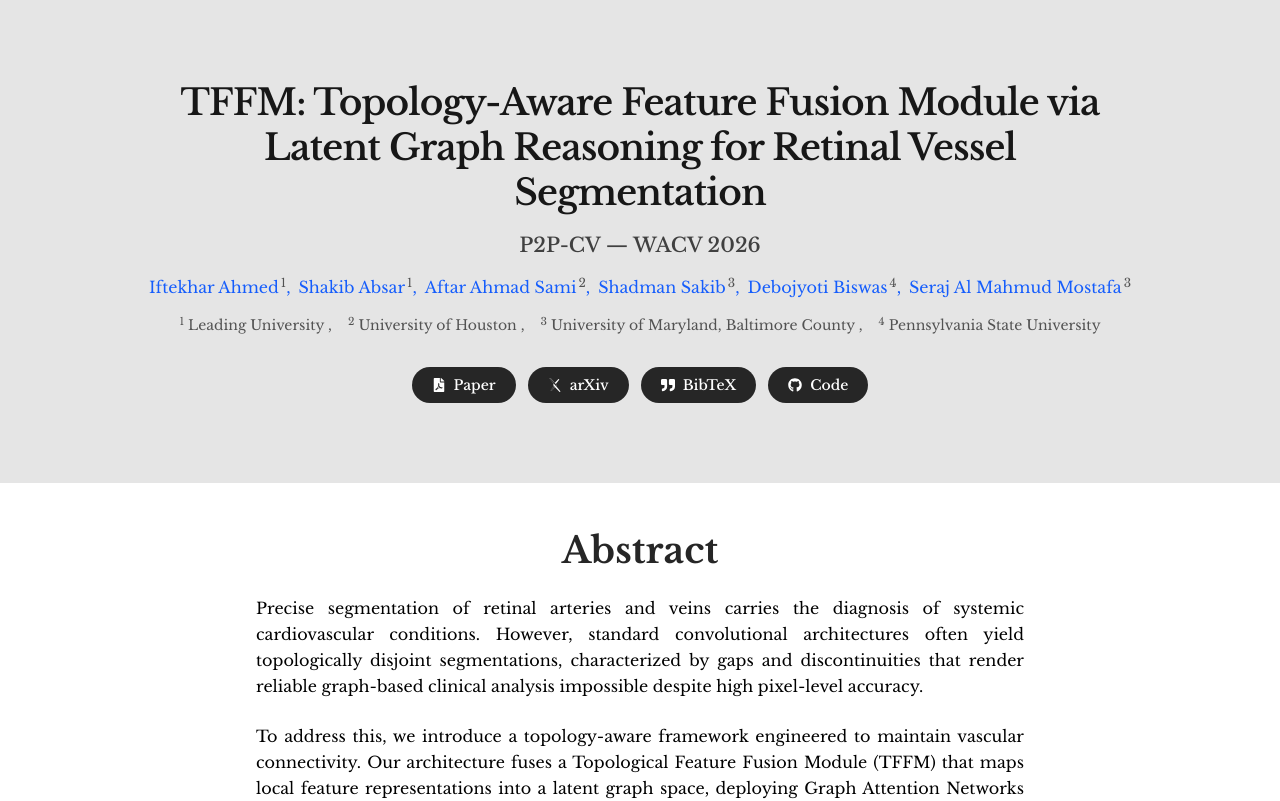
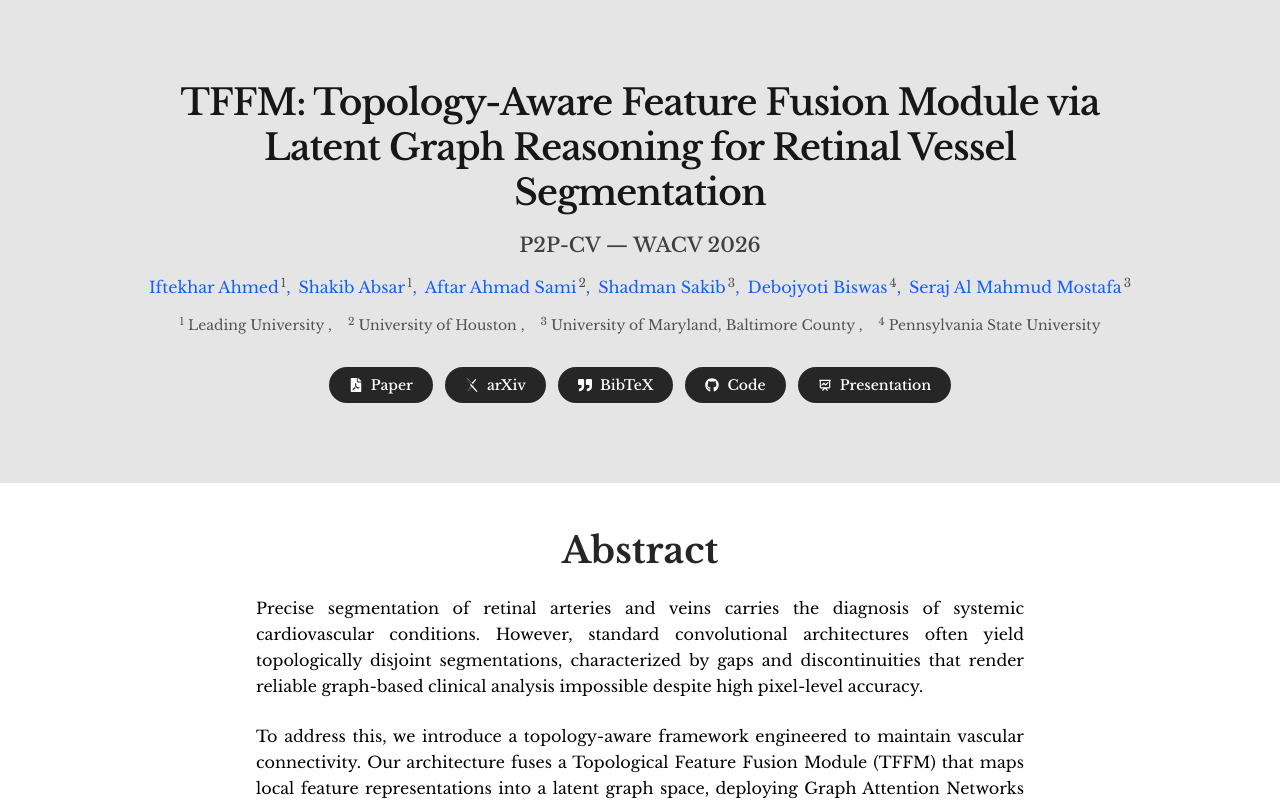
Before and after one commit to tffm-module/tffm-module.github.io, a React (Vite) app: page / in a window 1280 px wide. Shown: the top 801 px of the page. Built offline with nearby package versions, Linux system fonts and the light colour scheme.

Commit message:
updated citation and presentation

```diff
--- a/src/components/citation-seciton.tsx
+++ b/src/components/citation-seciton.tsx
@@ -10,14 +10,13 @@ export default function CitationSection({
 }: CitationSectionProps) {
   const [copied, setCopied] = useState(false);
 
-  const bibTeX = `@misc{ahmed2026tffmtopologyawarefeaturefusion,
-      title={TFFM: Topology-Aware Feature Fusion Module via Latent Graph Reasoning for Retinal Vessel Segmentation},
-      author={Iftekhar Ahmed and Shakib Absar and Aftar Ahmad Sami and Shadman Sakib and Debojyoti Biswas and Seraj Al Mahmud Mostafa},
-      year={2026},
-      eprint={2601.19136},
-      archivePrefix={arXiv},
-      primaryClass={cs.CV},
-      url={https://arxiv.org/abs/2601.19136},
+  const bibTeX = `@InProceedings{Ahmed_2026_WACV,
+    author    = {Ahmed, Iftekhar and Absar, Shakib and Sami, Aftar Ahmad and Sakib, Shadman and Biswas, Debojyoti and Al Mahmud Mostafa, Seraj},
+    title     = {TFFM: Topology-Aware Feature Fusion Module via Latent Graph Reasoning for Retinal Vessel Segmentation},
+    booktitle = {Proceedings of the IEEE/CVF Winter Conference on Applications of Computer Vision (WACV) Workshops},
+    month     = {March},
+    year      = {2026},
+    pages     = {359-368}
 }`;
 
   const handleCopyBibTeX = async () => {
--- a/src/components/heading-section.tsx
+++ b/src/components/heading-section.tsx
@@ -1,4 +1,5 @@
 import { FaFilePdf, FaGithub, FaQuoteRight } from "react-icons/fa";
+import { HiOutlinePresentationChartLine } from "react-icons/hi";
 import { SiArxiv } from "react-icons/si";
 
 type Author = {
@@ -54,10 +55,12 @@ export default function HeadingSection() {
   ];
 
   const INFO = {
-    paper: "https://arxiv.org/abs/2601.19136",
+    paper:
+      "https://openaccess.thecvf.com/content/WACV2026W/P2P/papers/Ahmed_TFFM_Topology-Aware_Feature_Fusion_Module_via_Latent_Graph_Reasoning_for_WACVW_2026_paper.pdf",
     arxiv: "https://arxiv.org/abs/2601.19136",
     bibtex: "#citation",
     code: "https://github.com/tffm-module/tffm-code",
+    presentation: "https://youtu.be/WdfXZXfyrzI?si=XXtFM1WRo6DVb68Z",
   };
 
   /* Build affiliation index automatically */
@@ -149,6 +152,13 @@ export default function HeadingSection() {
           >
             <FaGithub /> Code
           </a>
+
+          <a
+            href={INFO.presentation}
+            className="inline-flex items-center gap-2 rounded-full bg-neutral-800 px-5 py-2 text-sm font-medium text-white hover:bg-neutral-900"
+          >
+            <HiOutlinePresentationChartLine /> Presentation
+          </a>
         </div>
         {/* <div className="mt-5">
           <em className="text-rose-700">Soon will be updated!</em>
```
